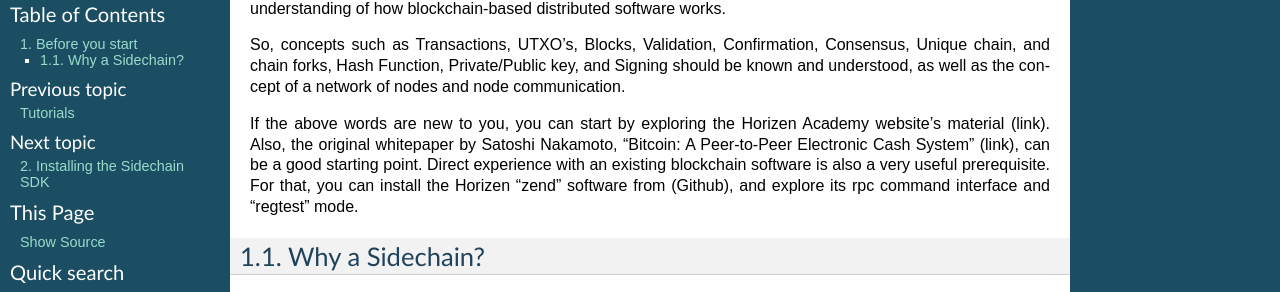
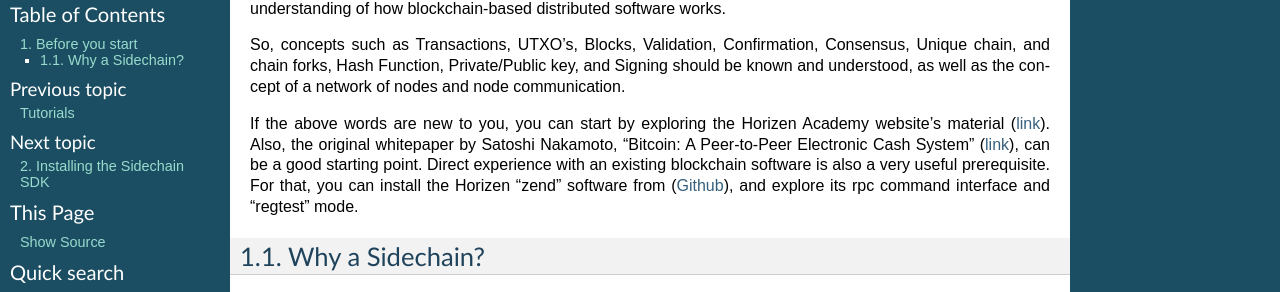
Before and after one commit to megaluck/documentation, a Sphinx documentation site: the page built from docs/introduction/overview.rst, in a window 1280 px wide. Shown: the part 135-427 px from the top of the page. Built offline with Sphinx 7.4.7, drawn with Linux system fonts in a browser that asks for light colours; part of the change alters nothing that is shown.

```diff
--- a/docs/introduction/overview.rst
+++ b/docs/introduction/overview.rst
@@ -6,7 +6,7 @@ This tutorial offers Java developers all the needed information to build a compl
 
 So, concepts such as Transactions, UTXO's, Blocks, Validation, Confirmation, Consensus, Unique chain, and chain forks, Hash Function, Private/Public key, and Signing should be known and understood, as well as the concept of a network of nodes and node communication.
 
-If the above words are new to you, you can start by exploring the Horizen Academy website's material (link). Also, the original whitepaper by Satoshi Nakamoto, "Bitcoin: A Peer-to-Peer Electronic Cash System" (link), can be a good starting point. Direct experience with an existing blockchain software is also a very useful prerequisite. For that, you can install the Horizen "zend" software from (Github), and explore its rpc command interface and "regtest" mode.
+If the above words are new to you, you can start by exploring the Horizen Academy website's material (`link <https://academy.horizen.global/>`_). Also, the original whitepaper by Satoshi Nakamoto, "Bitcoin: A Peer-to-Peer Electronic Cash System" (`link <https://bitcoin.org/bitcoin.pdf>`_), can be a good starting point. Direct experience with an existing blockchain software is also a very useful prerequisite. For that, you can install the Horizen "zend" software from (`Github <https://github.com/HorizenOfficial/zen>`_), and explore its rpc command interface and "regtest" mode.
 
 ****************
 Why a Sidechain?
```
